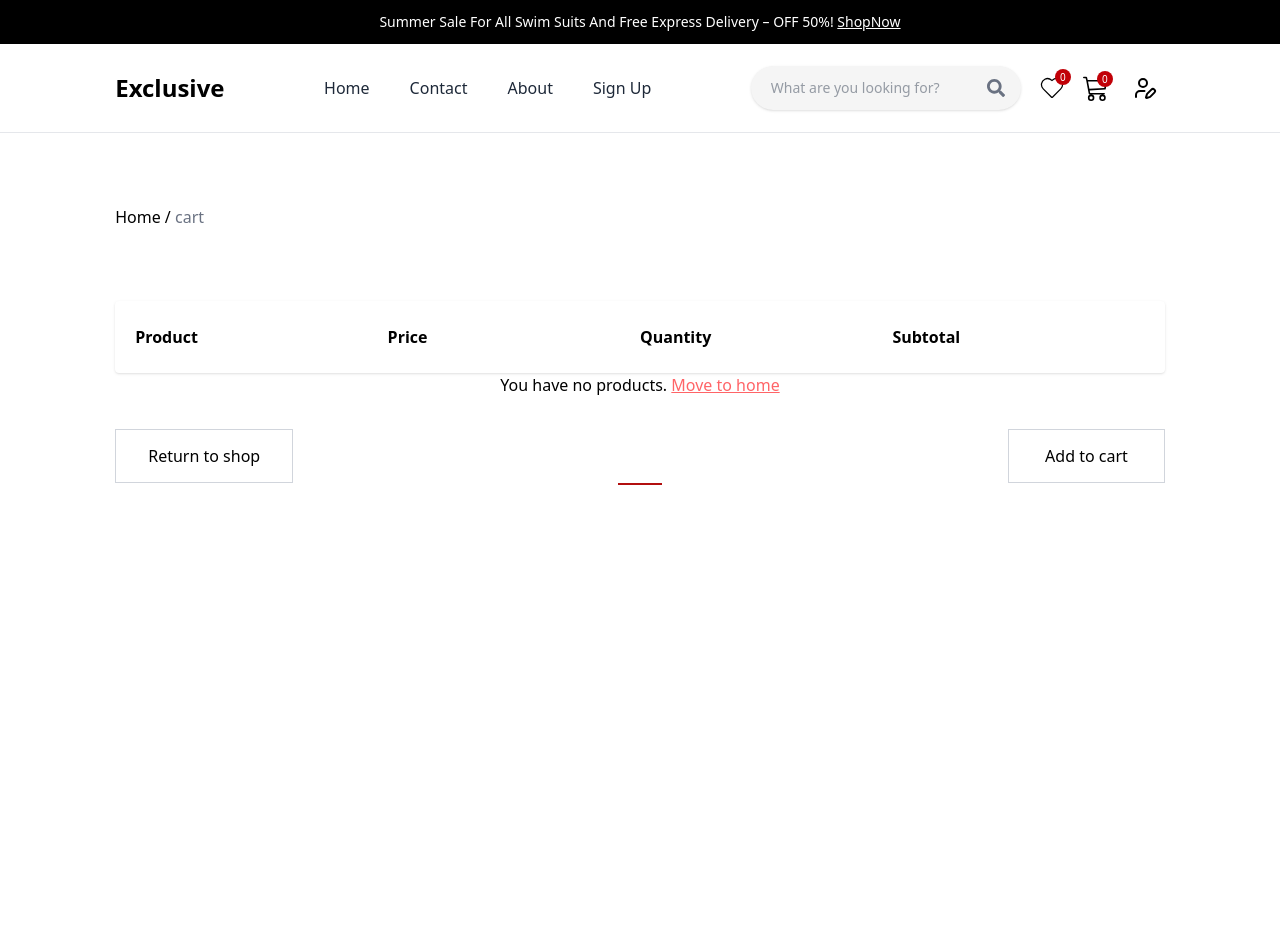
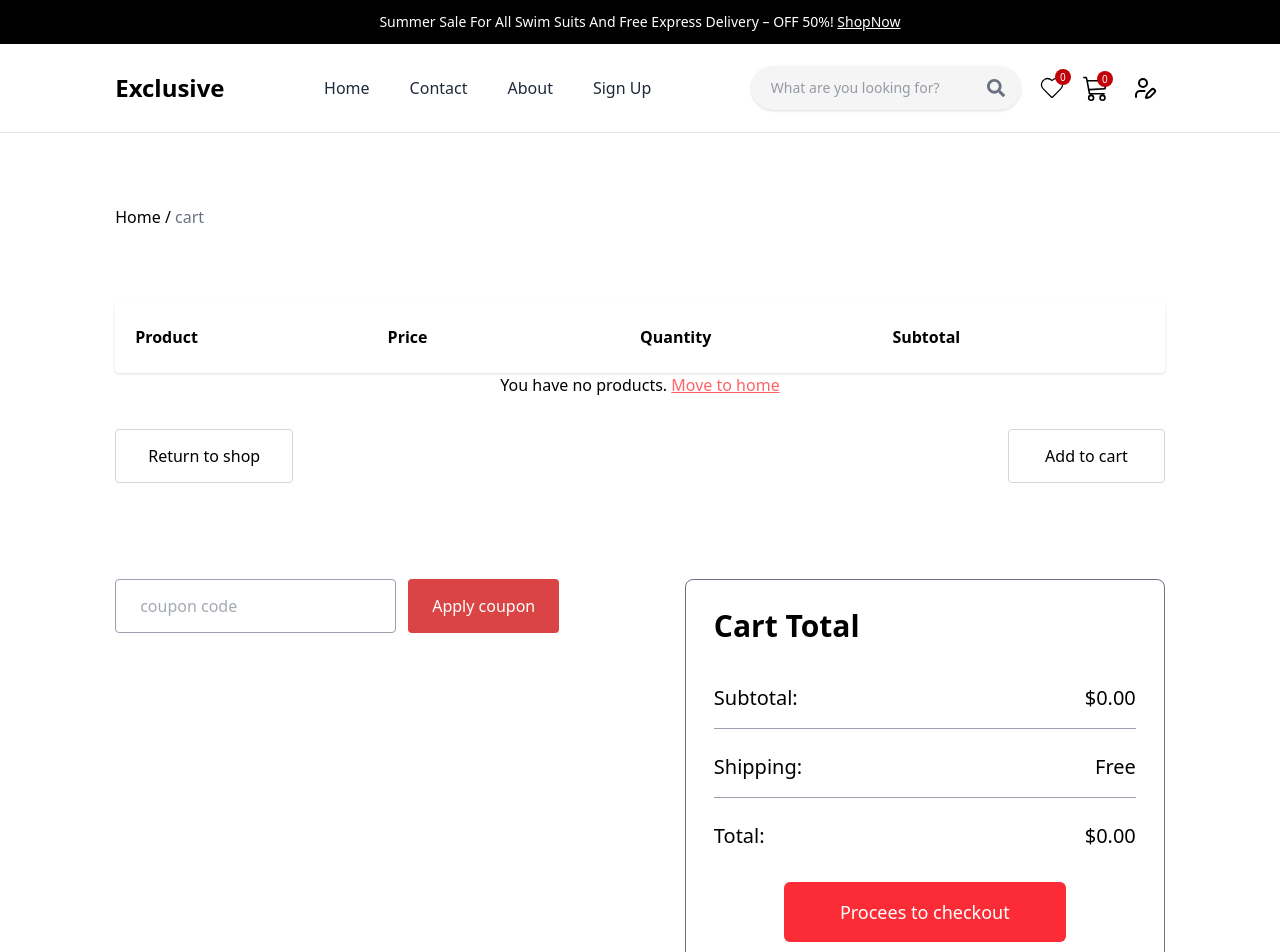
Before and after one commit to gholahan/intern-ecommerce, a React (Vite) app: page /cart in a window 1280 px wide. Shown: the top 952 px of the page. Built offline with nearby package versions, Linux system fonts and the light colour scheme.

Commit message:
feat: completed cart page and subtotal logic. and added proper loading and error state managment in pages.

```diff
--- a/src/components/CartProductRow.tsx
+++ b/src/components/CartProductRow.tsx
@@ -98,14 +98,14 @@ function CartProductRowItem({ item }: { item: Product }) {
         <div className="flex flex-col">
           <button
             onClick={() => increaseCount(item.id)}
-            className="px-2 py-0.5 text-xs hover:bg-gray-100 transition"
+            className="px-2 py-0.5 text-xs hover:bg-gray-100 cursor-pointer transition"
           >
             ▲
           </button>
           <button
             onClick={() => decreaseCount(item.id)}
             disabled={quantity <= 1}
-            className="px-2 py-0.5 text-xs hover:bg-gray-100 transition disabled:opacity-40 disabled:cursor-not-allowed"
+            className="px-2 py-0.5 text-xs hover:bg-gray-100 transition cursor-pointer disabled:opacity-40 disabled:cursor-not-allowed"
           >
             ▼
           </button>
--- a/src/pages/CartPage.tsx
+++ b/src/pages/CartPage.tsx
@@ -1,29 +1,70 @@
 import CartProductRow from "../components/CartProductRow"
+import Spinner from "../components/Spinner"
 import { useCartStore } from "../store/cart.store"
 import { useQueries } from "@tanstack/react-query"
 import type { Product } from "../types/product.type"
 import { eachProduct } from "../services/products/product.service"
+import { Link } from "react-router-dom"
 
 const CartPage = () => {
 
     const {cart} = useCartStore()
     const cart_Products = cart.map(items=> items.id);
 
-    const cartProducts = useQueries({
+    const cartProduct = useQueries({
             queries: cart_Products.map((id:number)=>({
                 queryKey:['cartProduct' , id],
                 queryFn:()=>eachProduct(id),
                 enabled: !!id,
             }))
         });
-        const products = cartProducts
+
+        const cartProducts = cartProduct
         .map((q) => q.data)
         .filter(Boolean) as Product[];
+        const isLoading = cartProduct.some((q) => q.isLoading || q.isFetching); //loading state
+        const isError = cartProduct.some((q => q.isError )) // error state
+
+
+        const subtotal = cart.reduce((acc, p) => {
+          const prod  = cartProducts.find(items => items.id === p.id)
+          if (!prod) return acc
+          const price =  Math.round(prod.price  - (prod.price * (prod.discountPercentage/100)));
+          return acc + price * p.quantity
+        }, 0)
+
+        const shipping = 0;
+        const total = subtotal + shipping
+
+        if (isLoading) {
+          return (
+            <>
+              <p className="my-18">
+                Home / <span className="text-gray-500">cart</span>
+              </p>
+              <div className="flex justify-center items-center h-64">
+                <Spinner loading={isLoading} />
+              </div>
+            </>
+          )
+        }
+         if (isError) {
+          return (
+            <>
+              <p className="my-18">
+                Home / <span className="text-gray-500">cart</span>
+              </p>
+              <div className="flex justify-center items-center h-64">
+                Error Loading your cart items
+              </div>
+            </>
+          )
+        }
 
   return (
     <>
     <p className="my-18">
-      Home / <span className="text-gray-500">cart</span>
+      <Link to='/'>Home</Link> / <span  className="text-gray-500">cart</span>
     </p>
 
      <header className="grid grid-cols-4 font-semibold text-black py-6 px-5 bg-white shadow-sm rounded-sm">
@@ -33,26 +74,69 @@ const CartPage = () => {
       <div>Subtotal</div>
      </header>
     {
-        products.length > 0 ? (
-          <CartProductRow products={products} />
+        cartProducts.length > 0 ? (
+          <CartProductRow products={ cartProducts} />
         ) : (
-          <p className="text-center">You have no products. <span className="underline text-red-400 hover:text-red-700 cursor-pointer">Move to home</span></p>
+          <p  className="text-center">You have no products. <Link to='/' className="underline text-red-400 hover:text-red-700 cursor-pointer">Move to home</Link></p>
         )
     }
 
     <div className="flex justify-between mt-8">
-      <button className="text-black font-medium py-3.5 px-8 border border-gray-300">
+      <button className="text-black font-medium py-3.5 px-8 border border-gray-300 rounded">
        Return to shop
       </button>
 
-      <button className="text-black font-medium py-3.5 px-9 border border-gray-300">
+      <button className="text-black font-medium py-3.5 px-9 border border-gray-300 rounded">
         Add to cart
       </button>
     </div >
+<div className="flex justify-between items-start mt-24">
 
-    <div className="flex items-center justify-center ">
-      <p className="w-8 h-0.5 md:w-11 bg-[#b20f0f]"></p>
+  <div className="flex gap-3 ">
+    <input
+      type="text"
+      placeholder="coupon code"
+      className="text-gray-600 py-3.5 px-6 border border-gray-400 rounded focus:outline-none focus:ring-1 focus:ring-gray-800"
+    />
+    <button className="text-white bg-[#DB4444] hover:bg-[#E07575] py-3.5 px-6 rounded">
+      Apply coupon
+    </button>
+  </div>
+
+  <div className="ml-auto w-120 rounded-lg border border-gray-500 p-7">
+
+    <h2 className="text-3xl font-semibold text-black mb-10">
+      Cart Total
+    </h2>
+
+    <div className="flex justify-between text-xl mb-4">
+      <span>Subtotal:</span>
+      <span>{`$${subtotal.toFixed(2)}`}</span>
     </div>
+
+    <hr className="border-gray-400 mb-6" />
+
+    <div className="flex justify-between text-xl mb-4">
+      <span>Shipping:</span>
+      <span>{shipping === 0 ? "Free" :''}</span>
+    </div>
+
+    <hr className="border-gray-400 mb-6" />
+
+    <div className="flex justify-between text-xl font-medium mb-8">
+      <span>Total:</span>
+      <span>{`$${total.toFixed(2)}`}</span>
+    </div>
+
+    <div className="flex justify-center">
+      <Link to={'*'} className="bg-red-500 hover:bg-red-600 text-white px-14 py-4 rounded-md text-lg font-medium transition active:scale-95">
+        Procees to checkout
+      </Link>
+    </div>
+
+  </div>
+</div>
+
 
     </>
   )
--- a/src/pages/WishListPage.tsx
+++ b/src/pages/WishListPage.tsx
@@ -3,42 +3,53 @@ import { useFavoritesStore } from "../store/favourite.store"
 import type { Product } from "../types/product.type"
 import { eachProduct } from "../services/products/product.service"
 import ProductGrid from "../components/ProductGrid"
+import Spinner from "../components/Spinner"
 
 const Wishlist = () => {
       const favorites: number[] = useFavoritesStore(s=>s.favorites);
 
-    const likedProducts = useQueries({
+  const likedProduct = useQueries({
         queries: favorites.map((id:number)=>({
             queryKey:['likedProduct' , id],
             queryFn:()=>eachProduct(id),
             enabled: !!id,
         }))
     });
-    const products = likedProducts
+    const likeProducts = likedProduct
     .map((q) => q.data)
     .filter(Boolean) as Product[];
 
+    const isLoading = likedProduct.some((q) => q.isLoading || q.isFetching); //loading state
+    const isError = likedProduct.some((q => q.isError )) // error state
+
+     if (isLoading) {
+          return (
+              <div className="flex justify-center items-center h-64">
+                <Spinner loading={isLoading} />
+              </div>
+          )
+        }
+         if (isError) {
+          return (
+              <p className="flex justify-center items-center h-64">
+                Error Loading your cart items
+              </p>
+          )
+        }
+
   return (
     <div className="mt-6">
-        <div>
+      <div>
           <div className="relative flex justify-between">
            <p className="">Wishlist ({favorites.length})</p>
            <button className="absolute top-0 right-0 inline-flex items-center justify-center shadow-md px-12 py-4">
                Add all to bag
            </button>
+          </div>
+        <div>
+          <ProductGrid product={likeProducts} explore={false}/>
         </div>
-        <div>
-          <ProductGrid product={products} explore={false}/>
-          {/* {data?.products && data.products.length > 0 && (
-          <Pagination
-          page={page}
-          setPage={setPage}
-          hasNextPage={data.products.length === 24}
-          totalPages={totalPages}
-        />
-        )} */}
-        </div>
-        </div>
+      </div>
     </div>
   )
 }
```
